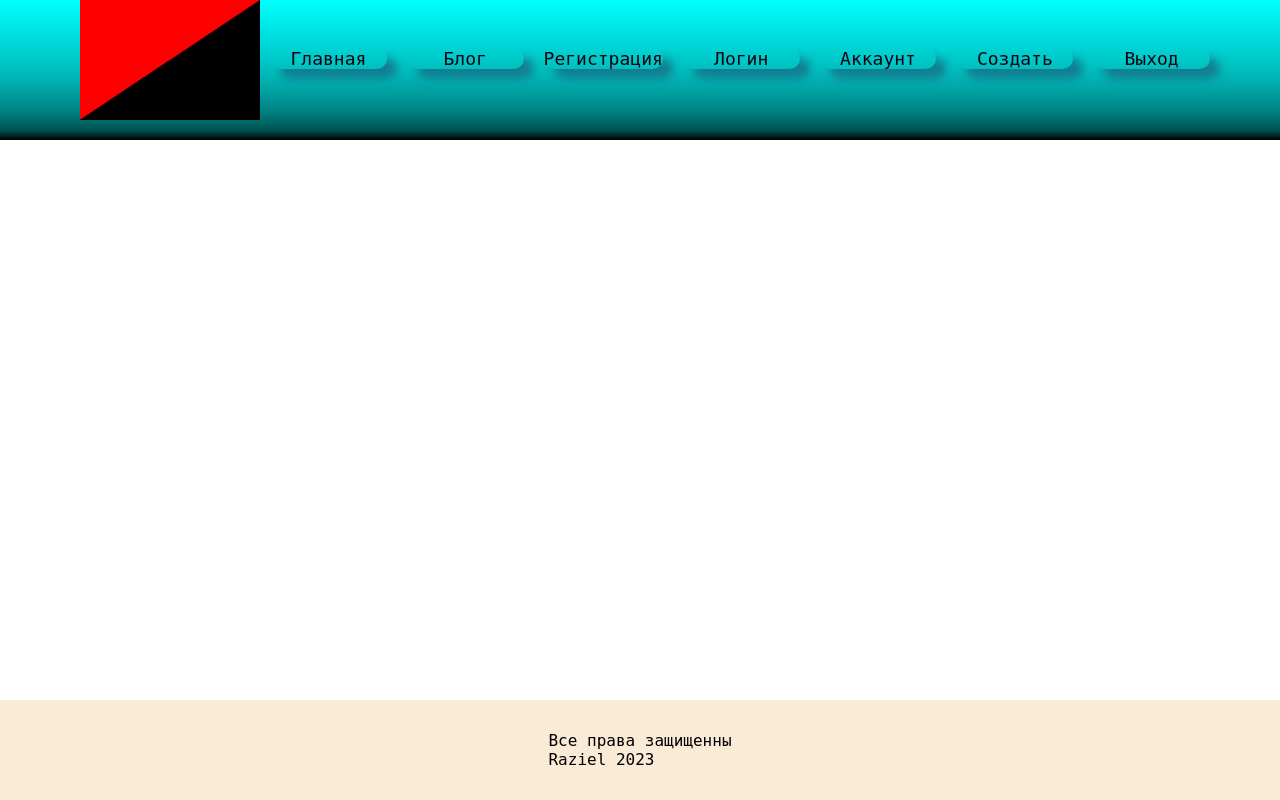
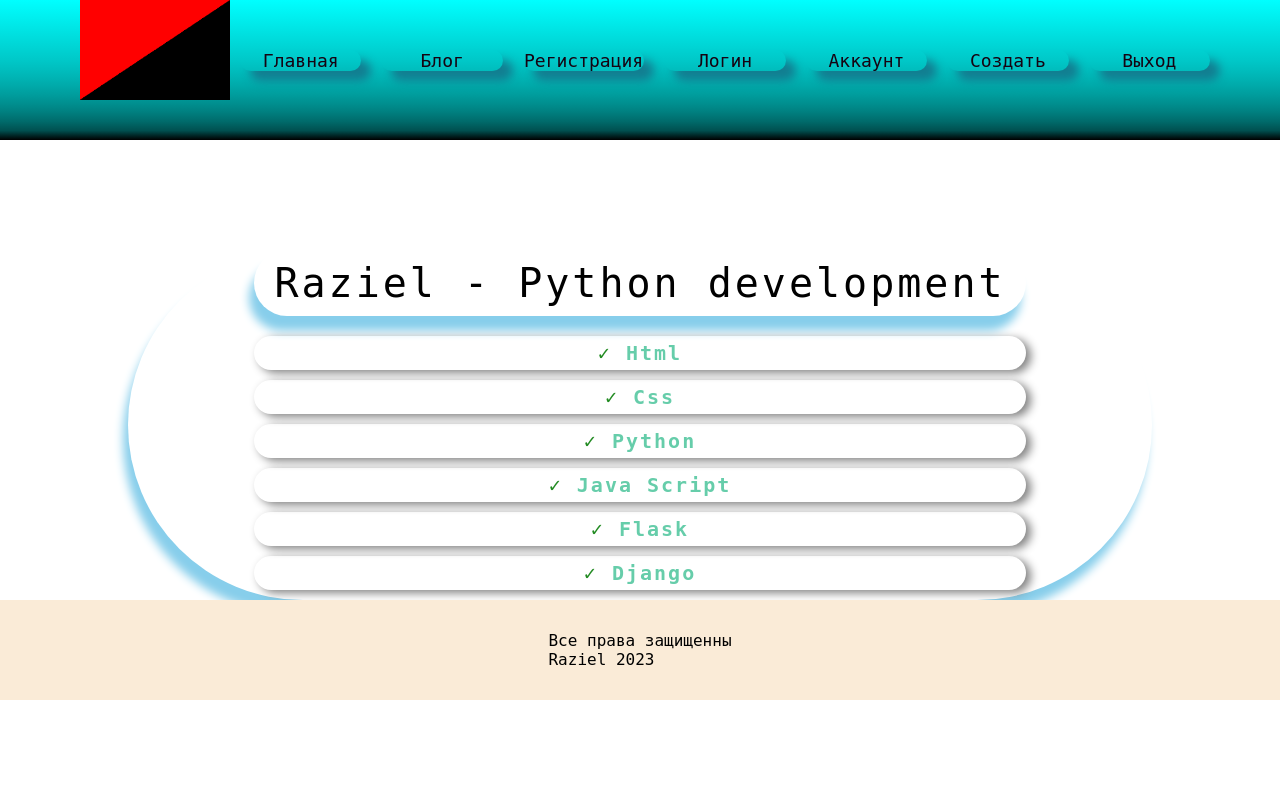
Before and after one commit to razielSan/BLOG_ON_FLASK, a Flask app: page / in a window 1280 px wide. Run offline with Flask 2, Linux system fonts and the light colour scheme.

Commit message:
message 7

```diff
--- a/main.py
+++ b/main.py
@@ -9,5 +9,35 @@
     return render_template('index.html')
 
 
+@app.route('/html')
+def html_page():
+    return render_template('html_page.html')
+
+
+@app.route('/django')
+def djano_page():
+    return render_template('django_page.html')
+
+
+@app.route('/css')
+def css_page():
+    return render_template('css_page.html')
+
+
+@app.route('/python')
+def python_page():
+    return render_template('python_page.html')
+
+
+@app.route('/js')
+def js_page():
+    return render_template('js_page.html')
+
+
+@app.route('/flask')
+def flask_page():
+    return render_template('flask_page.html')
+
+
 if __name__ == '__main__':
     app.run(debug=True)
--- a/static/css/style.css
+++ b/static/css/style.css
@@ -59,13 +59,26 @@
 }
 
 
-/* WRAPPE */
+/* WRAPPER */
 
 .wrapper{
 display: flex;
 flex-direction: column;
 height: 100%;
 }
+
+.empty_block{
+height: 30px;
+}
+
+/* CONTENT */
+
+.content{
+width: 60%;
+margin: 100px auto 0;
+flex: 1 0 auto;
+}
+
 
 
 /* Footer */
@@ -82,10 +95,78 @@
 font-family: monospace;
 }
 
-/* CONTENT */
 
-.content{
-width: 60%;
-margin: 100px auto 0;
-flex: 1 0 auto;
+
+
+/* MAIN_PAGE */
+
+.info{
+display: flex;
+margin: 80px auto 0;
+width:  80%;
+box-shadow: -5px 15px 10px skyblue;
+align-items:  center;
+font-family: monospace;
+border-radius:  200px;
 }
+
+
+.description{
+font-size: 40px;
+margin: 0 auto;
+text-align: right;
+}
+
+
+.names {
+box-shadow: -5px 15px 10px skyblue;
+border-radius:  200px;
+padding: 10px 20px;
+letter-spacing: 3px;
+margin-bottom: 20px;
+}
+
+.desc{
+width: 100%;
+font-weight: 600;
+color: dodgerblue;
+margin: 0 auto;
+text-align: center;
+box-shadow: 0px 0px 0px skyblue;
+border-radius: 200px;
+}
+
+
+.desc li{
+margin-bottom: 10px;
+font-style: normal;
+box-shadow: 5px 3px 10px grey;
+font-size: 20px;
+padding: 5px;
+font-family: monospace;
+border-radius: 200px;
+letter-spacing: 2px;
+}
+
+
+
+ul.checkmark li:before{
+content: "\2713\0020";
+color: forestgreen;
+}
+
+ul a{
+text-decoration:  none;
+color: mediumaquamarine;
+}
+
+
+.checkmark li:hover{
+transition-duration: 0.1s;
+box-shadow: 0px 12px 10px orange;
+}
+
+
+.checkmark li{
+list-style: none;
+}
--- /dev/null
+++ b/templates/css_page.html
@@ -0,0 +1,5 @@
+{% extends 'layout.html' %}
+
+{% block content %}
+11111
+{% endblock %}
--- /dev/null
+++ b/templates/django_page.html
@@ -0,0 +1,5 @@
+{% extends 'layout.html' %}
+
+{% block content %}
+
+{% endblock %}
--- /dev/null
+++ b/templates/flask_page.html
@@ -0,0 +1,5 @@
+{% extends 'layout.html' %}
+
+{% block content %}
+
+{% endblock %}
--- /dev/null
+++ b/templates/html_page.html
@@ -0,0 +1,5 @@
+{% extends 'layout.html' %}
+
+{% block content %}
+
+{% endblock %}
--- a/templates/index.html
+++ b/templates/index.html
@@ -1,5 +1,31 @@
 {% extends 'layout.html' %}
 
-{% block content %}
+{% block main_page %}
+<div class="wrapper_main">
+    <div class="empty_block"></div>
+    <div class="info">
 
+        <div class="description">
+
+            <p class="names">Raziel - Python development </p>
+
+            <div class="desc">
+
+                    <ul class="checkmark">
+
+                        <li><a href="{{ url_for('html_page') }}">Html</a></li>
+                        <li><a href="{{ url_for('css_page') }}">Css</a></li>
+                        <li><a href="{{ url_for('python_page') }}">Python</a></li>
+                        <li><a href="{{ url_for('js_page') }}">Java Script</a></li>
+                        <li><a href="{{ url_for('flask_page') }}">Flask</a></li>
+                        <li><a href="{{ url_for('djano_page') }}">Django</a></li>
+
+                    </ul>
+
+            </div>
+        </div>
+
+    </div>
+
+</div>
 {% endblock %}
--- /dev/null
+++ b/templates/js_page.html
@@ -0,0 +1,5 @@
+{% extends 'layout.html' %}
+
+{% block content %}
+
+{% endblock %}
--- a/templates/layout.html
+++ b/templates/layout.html
@@ -23,7 +23,7 @@
     {% block menu %}
       <header class="header">
       <div class="logo">
-         <img src="{{ url_for('static', filename='img/logo.png') }}" alt='photo' width="180"">
+         <img src="{{ url_for('static', filename='img/logo.png') }}" alt='photo' width="150"">
       </div>
          <ul class="main_menu">
             <li><a href="#"><p>Главная</p></a></li>
@@ -33,7 +33,6 @@
             <li><a href="#"><p>Аккаунт</p></a></li>
             <li><a href="#"><p>Создать</p></a></li>
             <li><a href="#"><p>Выход</p></a></li>
-         </ul>
 
       </header>
     {% endblock %}
--- /dev/null
+++ b/templates/python_page.html
@@ -0,0 +1,5 @@
+{% extends 'layout.html' %}
+
+{% block content %}
+
+{% endblock %}
```
